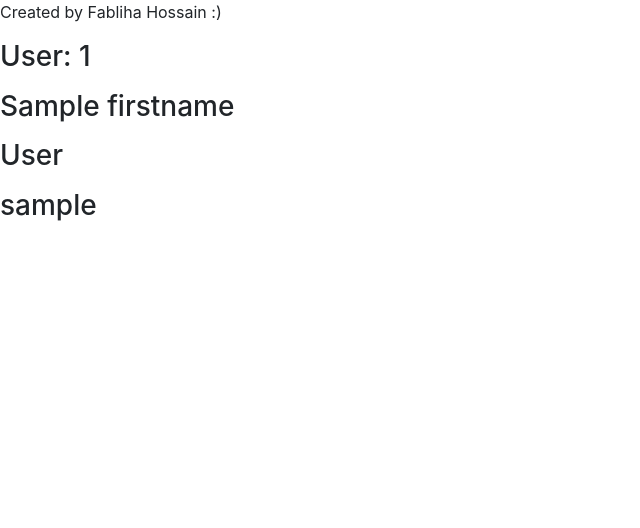
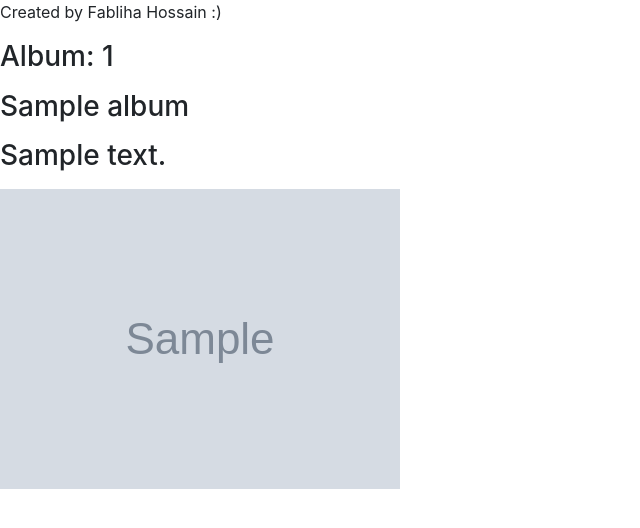
Before and after one commit to FablihaHossain/tahiya_click, a Flask app: template application/templates/index.html in a window 1280 px wide. Shown: the top 528 px of the page, without its empty margins (0-640 px from the left). Run offline with Flask 2, Linux system fonts and the light colour scheme; the template is opened without the code that fills it: most values are stand-ins (such as "Sample title", 1, 10 or a date in 2020); grey boxes marked "Sample" are stand-in pictures; some libraries are stand-ins or nearby versions.

Commit message:
tried to show album data into html page- note: still needs work

```diff
--- a/application/templates/index.html
+++ b/application/templates/index.html
@@ -11,11 +11,14 @@
 		Created by Fabliha Hossain :)
 	</p>
 	<h3>
-			{% for user in users %}
-			<p> User: {{user.user_id}}</p>
-			<p> {{user.firstname}}</p>
-			<p> {{user.lastname}}</p>
-			<p> {{user.username}}</p>
+			{% for album in albums %}
+			<p> Album: {{album.album_id}}</p>
+			<p> {{album.name}}</p>
+			<p> {{album.description}}</p>
+
+			{% for image in img %}
+			 <img src="url_for{{image}}"/>
+			{% endfor %}
 			<br>
 			{% endfor %}
 	</h3>
```
